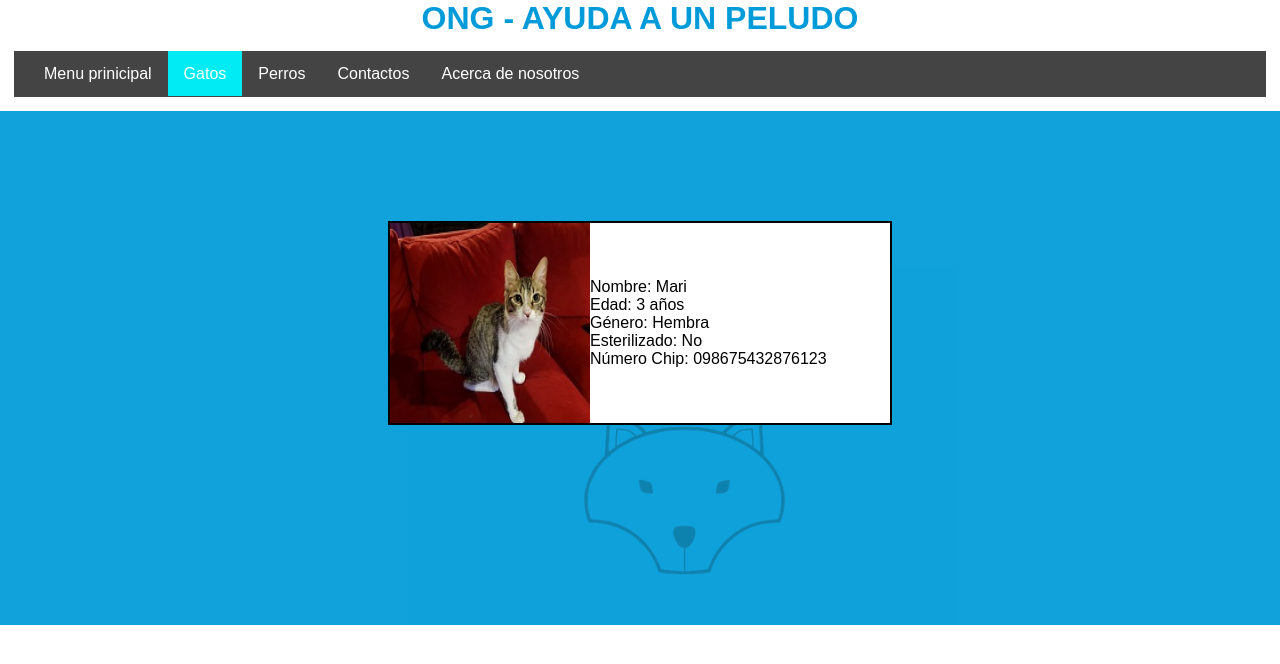
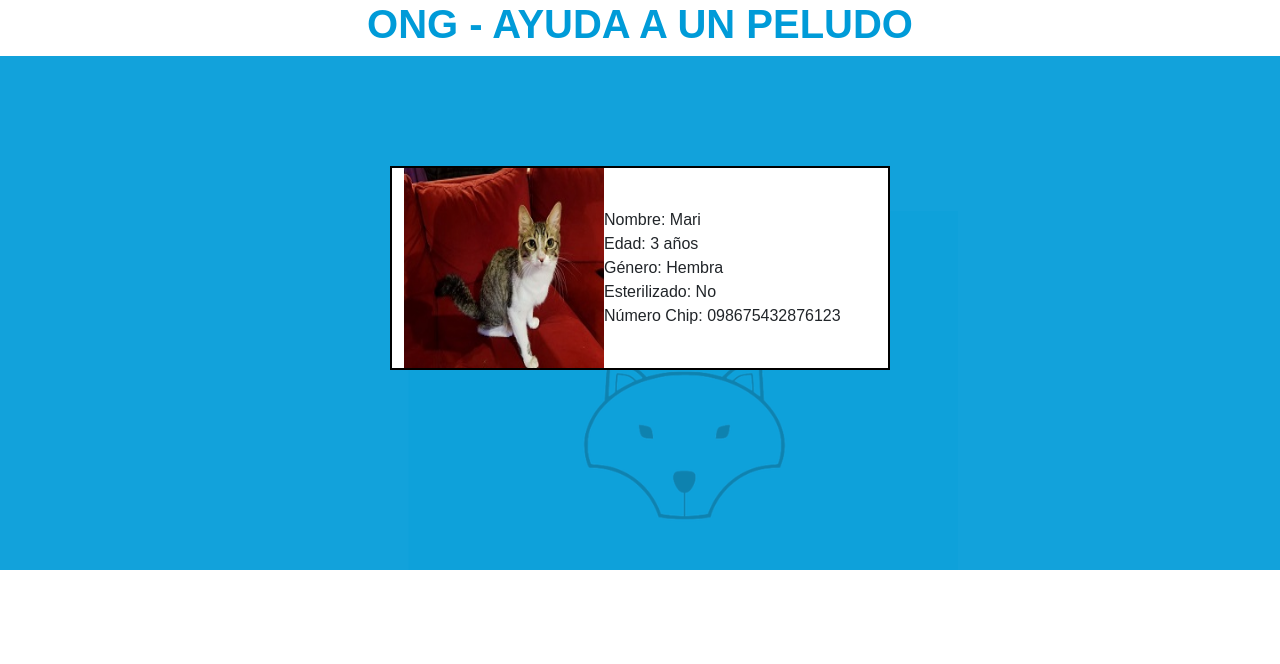
Before and after one commit to law153/practica003d, a plain HTML site: page html/cat2.html in a window 1280 px wide. Drawn offline with nearby package versions, Linux system fonts and the light colour scheme.

Commit message:
fix gatos individuales

```diff
--- a/html/cat2.html
+++ b/html/cat2.html
@@ -5,37 +5,37 @@
     <meta http-equiv="X-UA-Compatible" content="IE=edge">
     <meta name="viewport" content="width=device-width, initial-scale=1.0">
     <title>Mari</title>
+    <!--CSS Bootstrap-->
+    <link href="https://cdn.jsdelivr.net/npm/bootstrap@5.0.2/dist/css/bootstrap.min.css" rel="stylesheet" integrity="sha384-EVSTQN3/azprG1Anm3QDgpJLIm9Nao0Yz1ztcQTwFspd3yD65VohhpuuCOmLASjC" crossorigin="anonymous">
+    <!--CSS Propio-->
     <link type="text/css" rel="stylesheet" href="../CSS/barra.css">
     <link type="text/css" rel="stylesheet" href="../CSS/master.css">
 </head>
 <body>
-    <header style="text-align: center;">
-        <!--Encabezado-->
-        <h1 class="paputitulo"><b>ONG - AYUDA A UN PELUDO</b></h1>
-        <!-- Barra de navegación-->
-        <nav>
-            <ul class="navbar">
-                <li class="navbar__item"><a href="index.html" class="navbar__link">Menu prinicipal</a></li>
-                <li class="navbar__item"><a href="Gatos-menu.html" class="navbar__link active">Gatos</a></li>
-                <li class="navbar__item"><a href="Perros-menu.html" class="navbar__link">Perros</a></li>
-                <li class="navbar__item"><a href="contacto.html" class="navbar__link">Contactos</a></li>
-                <li class="navbar__item"><a href="acerca-de.html" class="navbar__link">Acerca de nosotros</a></li>
-            </ul>
-        </nav>
-    </header>
+    <div class="container-fluid">
+        <div class="row">
+            <div class="col-md-12" style="text-align: center;">
+                <h1 class="paputitulo"><b>ONG - AYUDA A UN PELUDO</b></h1>
+            </div>
+        </div>
+    </div>
 
-    <div class="contenedor__cuerpo">
-        <article>
-            <div class="animales">
-                <img src="../img/gato2.jpg" alt="No cat">
+    <div class="container-fluid contenedor__cuerpo">
+        <div class="row">
+            <div class="col-md-12 animales">
+                <img src="../img/gato2.jpg" alt="no hay gato">
 
                 Nombre: Mari <br>
                 Edad: 3 años <br>
                 Género: Hembra <br>
                 Esterilizado: No <br>
                 Número Chip: 098675432876123
+
+
             </div>
-        </article>
+        </div>
     </div>
+   <!--JS Bootstrap-->
+   <script src="https://cdn.jsdelivr.net/npm/bootstrap@5.0.2/dist/js/bootstrap.bundle.min.js" integrity="sha384-MrcW6ZMFYlzcLA8Nl+NtUVF0sA7MsXsP1UyJoMp4YLEuNSfAP+JcXn/tWtIaxVXM" crossorigin="anonymous"></script>
 </body>
 </html>
```
Also changed, not shown: html/cat1.html (+19 -22 lines), html/cat3.html (+19 -19 lines).
